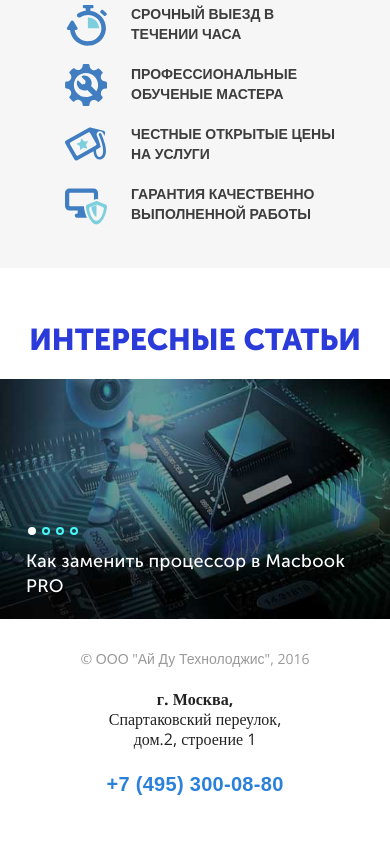
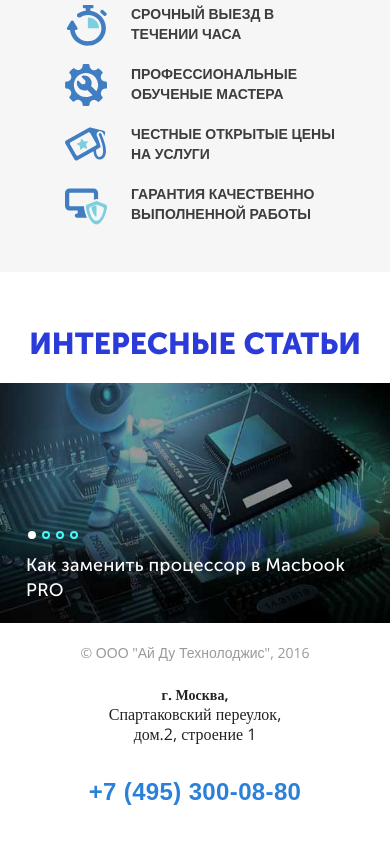
Before and after one commit to sheep-fish-vert/idoTehnology, a website: page src/index.html in a window 390 px wide. Shown: the part 1300-2144 px from the top of the page. Drawn offline with nearby package versions, Linux system fonts and the light colour scheme; files that its build step writes are made by us from their sources; files whose address does not match are found by name; a web font is replaced by a local one.

Commit message:
check check

```diff
--- a/src/sass/zdev_1_adapt.scss
+++ b/src/sass/zdev_1_adapt.scss
@@ -137,7 +137,7 @@
 }
 @media screen and (max-width: 479px){
 
-    .about-company{padding: 63px 0 24px 0;
+    .about-company{padding: 63px 0 28px 0;
         .mbox{ padding: 0 10px;}
     }
     .about-company{
@@ -165,6 +165,22 @@
         }
     }
 
+    .footer .footer-wrap-mobile { padding-top: 10px;
+        .foo-menu {display: none;}
+    }
+    .footer-contact-button{display: none;}
+    .footer-wrap-mobile .mobile-footer-2 a { font-size: 20px;}
+
+    .mobile-middle{
+        p{max-width: 210px; margin: 0 auto;}
+    }
+    .footer-wrap-mobile .mobile-top {margin-bottom: 21px!important;}
+    .footer-wrap-mobile .mobile-middle { margin-bottom: 10px !important; font-weight: 400;
+        p span{font-weight: 700 !important;font-size: 14px;}
+    }
+    .footer .footer-wrap-mobile .mobile-middle p span{font-weight: 700;}
+    .footer { padding-top: 0px; padding-bottom: 20px;}
+
 }
 @media screen and (max-width: 320px){
 
--- a/src/sass/zdev_2.scss
+++ b/src/sass/zdev_2.scss
@@ -35,7 +35,7 @@
         }
     }
 
-    .mobile-top{ font-size: 14px; font-family: "Open Sans", sans-serif; color: rgb(154, 154, 154); line-height: 1.429; margin-bottom: 14px !important;}
+    .mobile-top{ font-size: 14px; font-family: "Open Sans", sans-serif; color: rgb(154, 154, 154); line-height: 1.429; margin-bottom: 14px;}
     .mobile-middle{ font-size: 16px; font-family: "Open Sans"; color: rgb(34, 34, 34); line-height: 1.25; text-align: center; margin-bottom: 19px !important;}
     .mobile-footer-2{ margin-bottom: 8px;
         a{ font-size: 24px; font-weight: 700; font-family: "MuseoSans", sans-serif; color: rgb(43, 129, 218); text-transform: uppercase; line-height: 2; text-align: center; text-decoration: none; letter-spacing: 0.015em;}
@@ -45,4 +45,4 @@
     }
 
 }
-.footer .footer-wrap-mobile .mobile-middle p span {font-weight: 400 !important;}
+.footer .footer-wrap-mobile .mobile-middle p span {font-weight: 400;}
--- a/src/sass/zdev_2_adapt.scss
+++ b/src/sass/zdev_2_adapt.scss
@@ -82,21 +82,8 @@
             .titl{font-size: 20px; font-family: 'Museo';}
         }
     }
-    .footer .footer-wrap-mobile { padding-top: 10px;
-        .foo-menu {display: none;}
-    }
-    .footer-contact-button{display: none;}
-    .footer-wrap-mobile .mobile-footer-2 a { font-size: 20px;}
 
-    .mobile-middle{
-        p{max-width: 210px; margin: 0 auto;}
-    }
-    .footer-wrap-mobile .mobile-top {margin-bottom: 20px !important;}
-    .footer-wrap-mobile .mobile-middle { margin-bottom: 10px !important; font-weight: 400;
-        p span{font-weight: 700 !important;}
-    }
-    .footer .footer-wrap-mobile .mobile-middle p span{font-weight: 700 !important;}
-    .footer { padding-top: 0px; padding-bottom: 20px;}
+
 
 }
 @media screen and (max-width: 479px){
```
Also changed, not shown: src/sass/zdev_1.scss (line endings or trailing spaces).
